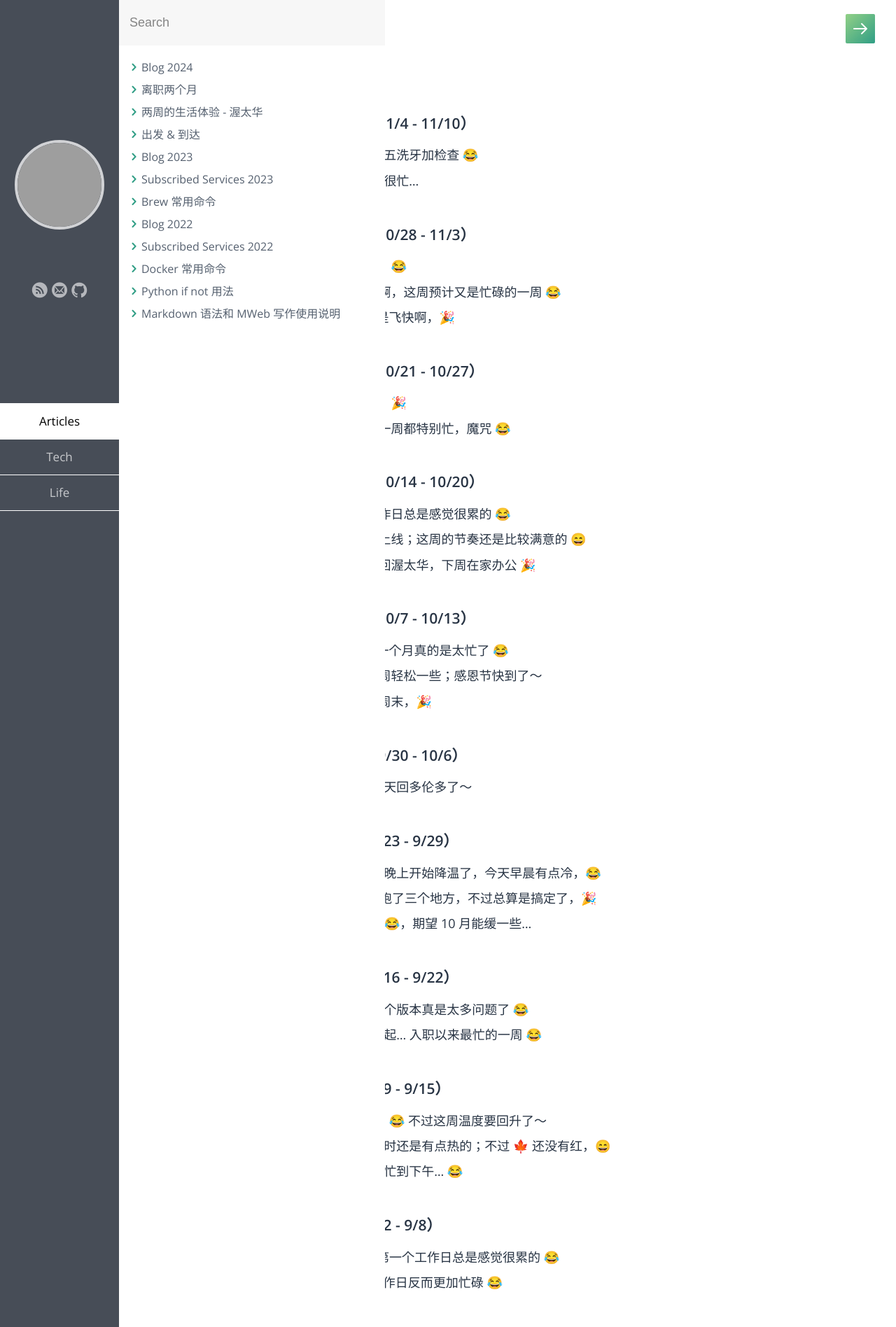
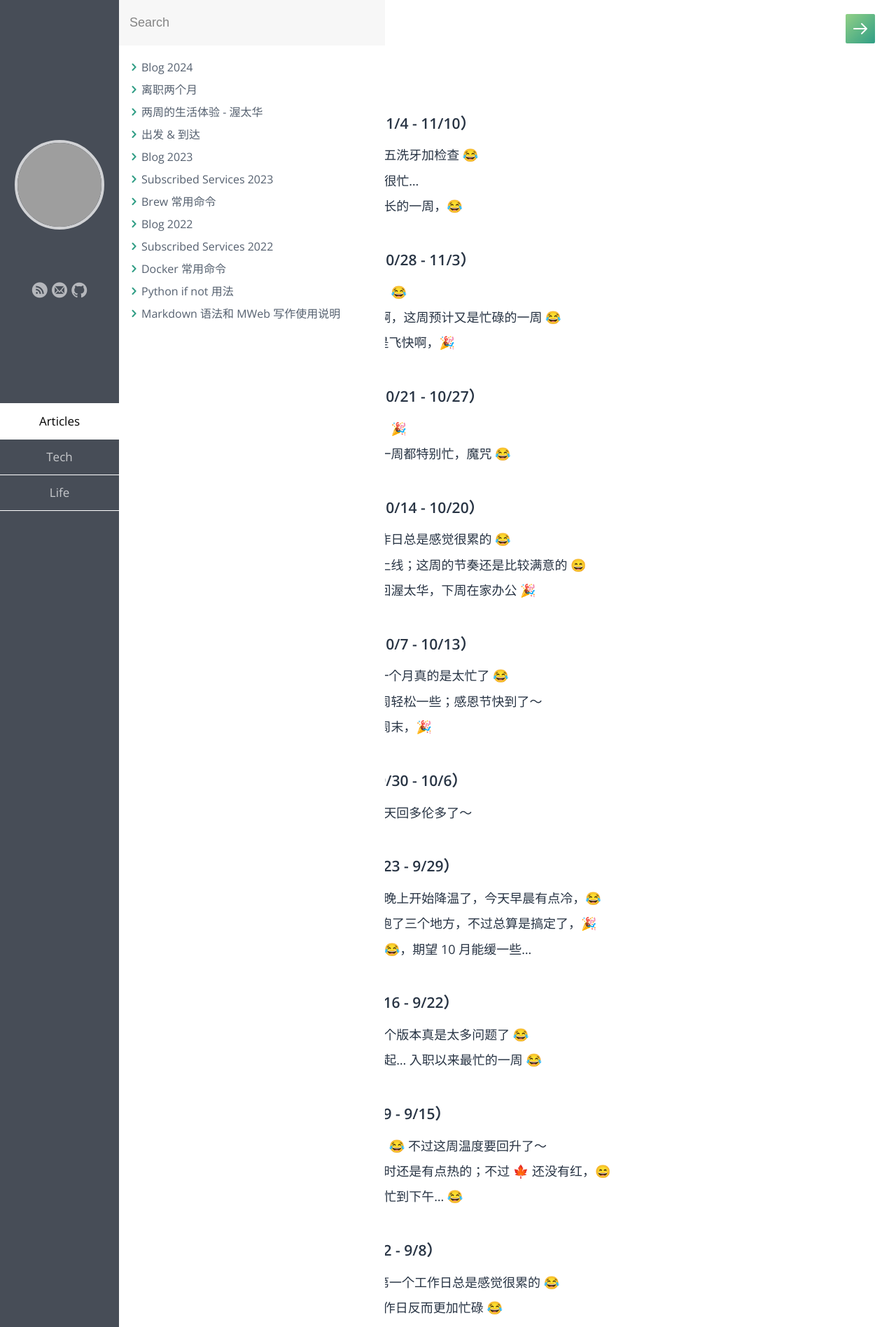
Before and after one commit to samxupeiran/samxupeiran.github.io, a Jekyll site: the page built from _posts/life/2024-01-02-my-blog.md, in a window 1280 px wide. Shown: the top 1896 px of the page at 70% size. Built offline with Jekyll 4.4.1, drawn with Linux system fonts in a browser that asks for light colours; some web fonts are replaced; grey boxes are pictures that could not be loaded.

Commit message:
feat: add weekly blog 11/8

```diff
--- a/_posts/life/2024-01-02-my-blog.md
+++ b/_posts/life/2024-01-02-my-blog.md
@@ -9,6 +9,7 @@ tags: Blog
 - ### 2024 年 11 月 第 2 周（11/4 - 11/10）
      - 11/4 今天下午补牙，上周五洗牙加检查 😂
      - 11/7 上线日，感觉每周都很忙...
+     - 11/8 终于周五了，感觉漫长的一周，😂
 
 - ### 2024 年 11 月 第 1 周（10/28 - 11/3）
      - 10/28 周一真的是各种懵，😂
```
